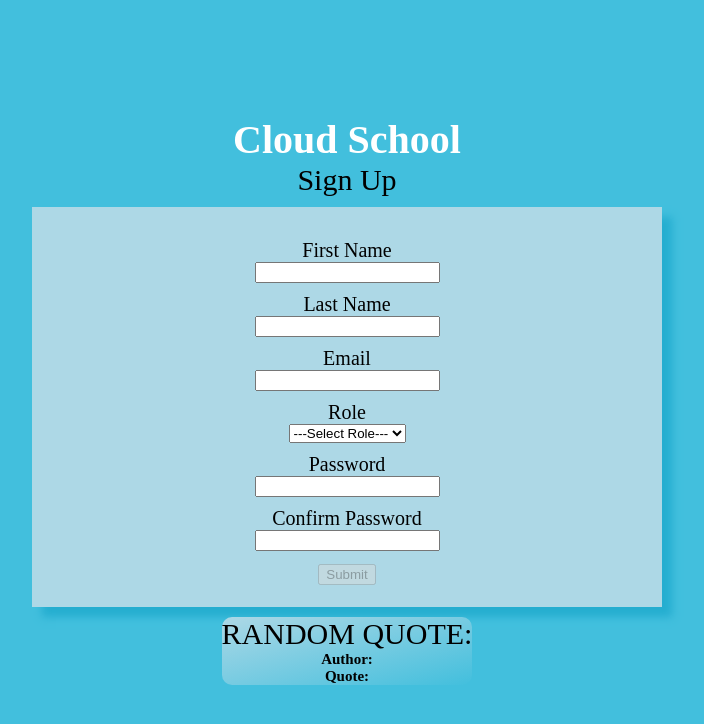
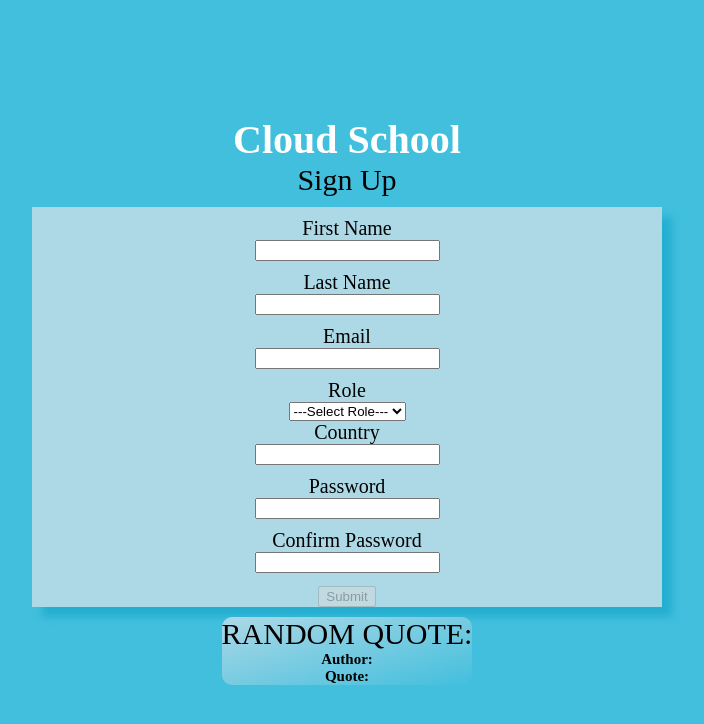
Before and after one commit to school-in-the-cloud-web/frontend, a React (Create React App) app in the folder schoolinthecloud/: page /signup in a window 1280 px wide. Shown: the top 724 px of the page, without its empty margins (293-997 px from the left). Built offline with nearby package versions, Linux system fonts and the light colour scheme; no server answers.

Commit message:
added country input field

```diff
--- a/schoolinthecloud/src/components/Schema.js
+++ b/schoolinthecloud/src/components/Schema.js
@@ -8,6 +8,7 @@ export default yup.object().shape({
     .max(30, 'lastName length must be less than or equal to 30 characters long'),
     email: yup.string().required('email is required').email('email must be a valid email'),
     role: yup.string().required().oneOf(['student', 'volunteer'], 'must select a role'),
+    country: yup.string().required().max(2, 'Length must be 2 charecters long'),
     password: yup.string().required('Password is required').min(6, 'password length must be at least 6 characters long')
     .max(30, 'password length must be less than or equal to 30 characters long'),
     // .matches(/^[A-Z0-9]+$/i),
--- a/schoolinthecloud/src/components/Signup.js
+++ b/schoolinthecloud/src/components/Signup.js
@@ -13,6 +13,7 @@ export default function Signup(){
         confirmPassword: '',
         email: '',
         role: '',
+        country: '',
     }
     const [disabled, setDisabled] = useState(initalTValue)
     const [errors, setErrors] = useState(initialFormValues)
@@ -80,6 +81,9 @@ export default function Signup(){
                     <option value='student'>Student</option>
                     <option value='volunteer'>Volunteer</option>
                 </select>
+                <label> Country</label>
+                <p className='auth'>{errors.country}</p>
+                <input onChange={change} value={formValues.country} type='text' name='country'/>
                 <label className='label'>Password</label>
                 <p className='auth'>{errors.password}</p>
                 <input  onChange={change} value={formValues.password} type='password' name='password'/>
```
